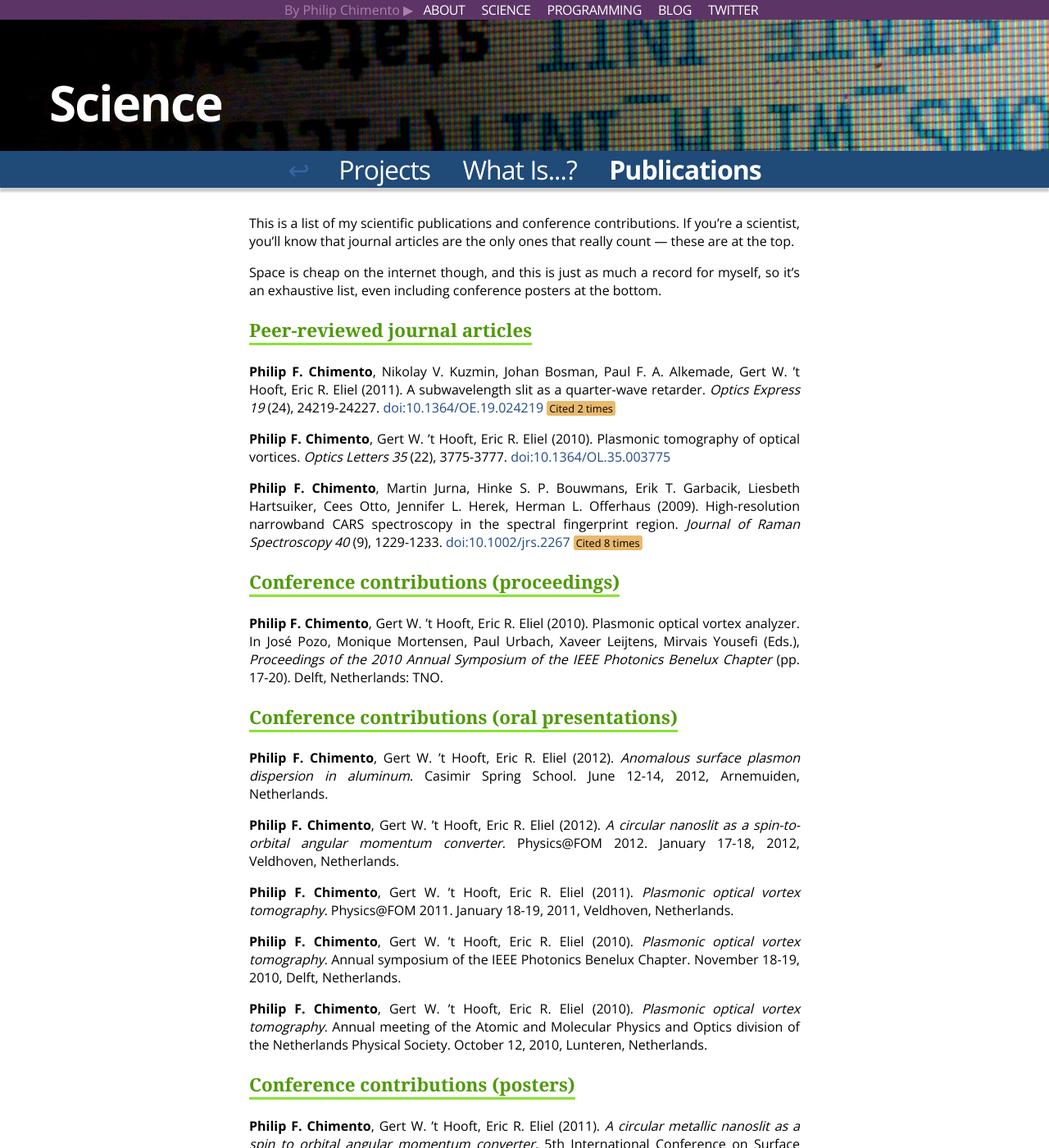
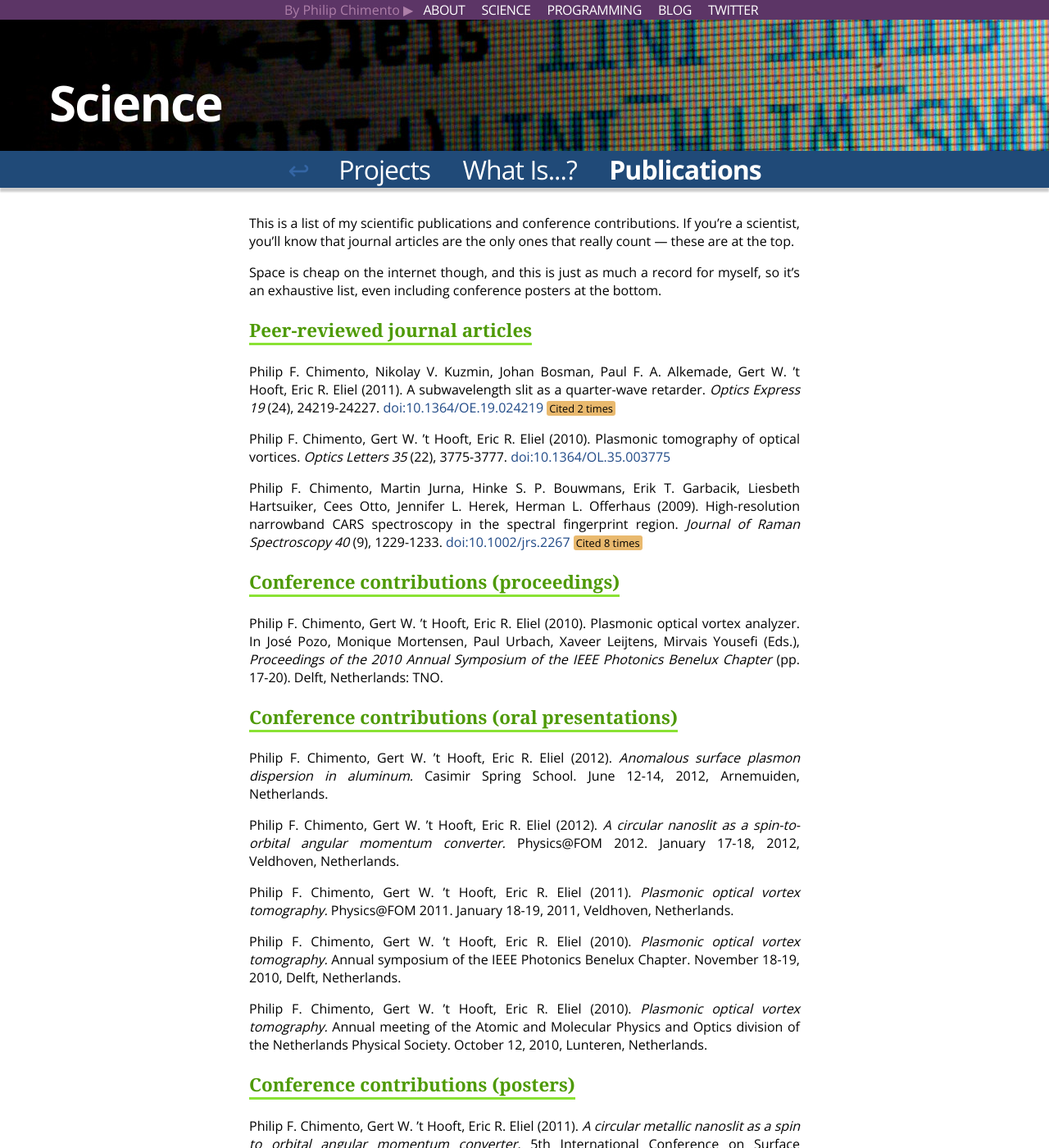
Before and after one commit to ptomato/ptomato.github.com, a Jekyll site: the page built from science/science-publications.md, in a window 1280 px wide and 1400 px high. Shown: the whole window at 82% size. Built offline with Jekyll 4.4.1, drawn with Linux system fonts in a browser that asks for light colours; some web fonts are replaced; some of the changed text lies outside the part shown.

Commit message:
GAAAAHHH

```diff
--- a/science/science-publications.md
+++ b/science/science-publications.md
@@ -244,7 +244,7 @@ Space is cheap on the internet though, and this is just as much a record for mys
 # Peer-reviewed journal articles #
 
 {% for item in page.articles reversed %}
-{% for author in item.authors %}{% if author contains 'Chimento' %}**{% endif %}{{ author | split: ', ' | last }} {{ author | split: ', ' | first }}{% if author contains 'Chimento' %}**{% endif %}{% unless forloop.last %},{% endunless %} {% endfor %}
+{% for author in item.authors %}{{ author | split: ', ' | last }} {{ author | split: ', ' | first }}{% unless forloop.last %},{% endunless %} {% endfor %}
 ({{ item.year }}).
 {{ item.title }}.
 _{{ item.journal }}_
@@ -258,7 +258,7 @@ _{{ item.issue }}_{% if item.number %} ({{ item.number }}){% endif %},
 # Conference contributions (proceedings) #
 
 {% for item in page.proceedings reversed %}
-{% for author in item.authors %}{% if author contains 'Chimento' %}**{% endif %}{{ author | split: ', ' | last }} {{ author | split: ', ' | first }}{% if author contains 'Chimento' %}**{% endif %}{% unless forloop.last %},{% endunless %} {% endfor %}
+{% for author in item.authors %}{{ author | split: ', ' | last }} {{ author | split: ', ' | first }}{% unless forloop.last %},{% endunless %} {% endfor %}
 ({{ item.year }}).
 {{ item.title }}.
 In {% for editor in item.editors %}
@@ -272,7 +272,7 @@ _{{ item.book }}_ (pp. {{ item.pages }}).
 # Conference contributions (oral presentations) #
 
 {% for item in page.talks reversed %}
-{% for author in item.authors %}{% if author contains 'Chimento' %}**{% endif %}{{ author | split: ', ' | last }} {{ author | split: ', ' | first }}{% if author contains 'Chimento' %}**{% endif %}{% unless forloop.last %},{% endunless %} {% endfor %}
+{% for author in item.authors %}{{ author | split: ', ' | last }} {{ author | split: ', ' | first }}{% unless forloop.last %},{% endunless %} {% endfor %}
 ({{ item.year }}).
 _{{ item.title }}._
 {{ item.venue }}.
@@ -284,7 +284,7 @@ _{{ item.title }}._
 # Conference contributions (posters) #
 
 {% for item in page.posters reversed %}
-{% for author in item.authors %}{% if author contains 'Chimento' %}**{% endif %}{{ author | split: ', ' | last }} {{ author | split: ', ' | first }}{% if author contains 'Chimento' %}**{% endif %}{% unless forloop.last %},{% endunless %} {% endfor %}
+{% for author in item.authors %}{{ author | split: ', ' | last }} {{ author | split: ', ' | first }}{% unless forloop.last %},{% endunless %} {% endfor %}
 ({{ item.year }}).
 _{{ item.title }}._
 {{ item.venue }}.
@@ -296,8 +296,8 @@ _{{ item.title }}._
 
 # Various #
 
-**Philip F. Chimento** & Eric R. Eliel (2011). _Interference, diffraction, and birefringence with plasmonics._ Oral presentation, second progress meeting of FOM Plasmonics project. June 16, 2011, Amsterdam, Netherlands.
+Philip F. Chimento & Eric R. Eliel (2011). _Interference, diffraction, and birefringence with plasmonics._ Oral presentation, second progress meeting of FOM Plasmonics project. June 16, 2011, Amsterdam, Netherlands.
 
-**Philip F. Chimento**, Gert W. ’t Hooft, & Eric R. Eliel (2011). _Two-dimensional optics._ Oral presentation, qualifying round of the Netherlands Physical Society Young Speakers’ Contest. March 16, 2011, Amsterdam, Netherlands.
+Philip F. Chimento, Gert W. ’t Hooft, & Eric R. Eliel (2011). _Two-dimensional optics._ Oral presentation, qualifying round of the Netherlands Physical Society Young Speakers’ Contest. March 16, 2011, Amsterdam, Netherlands.
 
-**Philip F. Chimento** & Eric R. Eliel (2009). _A cabinet of plasmonic curiosities._ Oral presentation, first progress meeting of FOM Plasmonics project. December 15, 2009, Amsterdam, Netherlands.
+Philip F. Chimento & Eric R. Eliel (2009). _A cabinet of plasmonic curiosities._ Oral presentation, first progress meeting of FOM Plasmonics project. December 15, 2009, Amsterdam, Netherlands.
```
